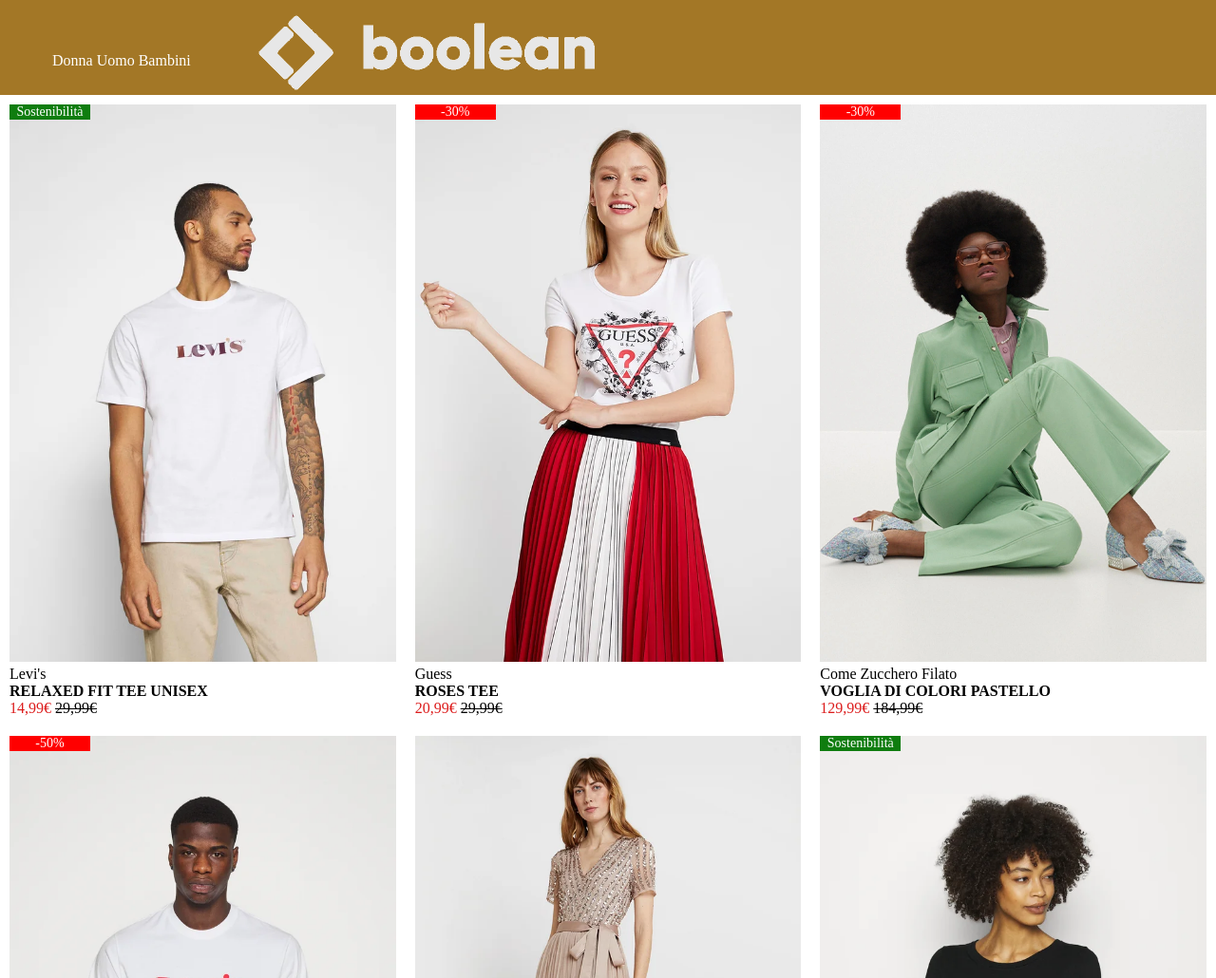
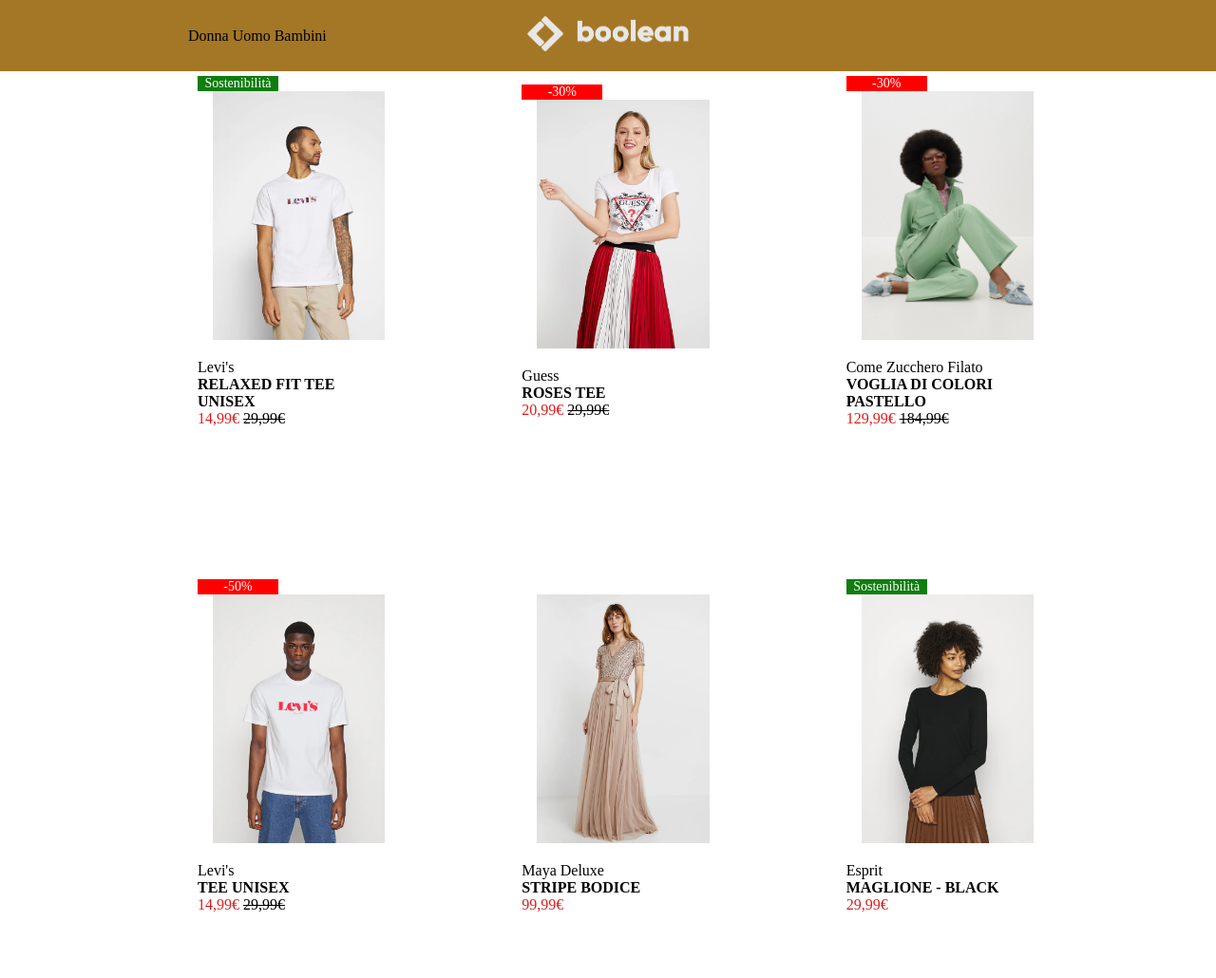
Before and after one commit to francescodev1990/html-css-boolando, a plain HTML site: page index.html in a window 1280 px wide. Shown: the top 1030 px of the page at 95% size. Drawn offline with Linux system fonts and the light colour scheme.

Commit message:
header fixed

```diff
--- a/css/style.css
+++ b/css/style.css
@@ -6,20 +6,27 @@
 
 header{
     width: 100%;
-    height: 100px;
+    height: 75px;
     background-color: rgb(163, 119, 38);
+    color: white;
+    display: flex;
+    align-items: center;
+    position: fixed;
 }
 
 .container{
-    width: 100%;
+    width: 80%;
     margin: 0 auto;
 }
-.col-25{
-    color: white;
+.col-33{
+    color: black;
     padding: 55px;
+    display: flex;
+    align-items: center;
+    margin: 15px;
 }
-.col-50 img{
-    width: 50%;
+.col-33 img{
+    width: 170px;
     margin: 16px;
 }
 
--- a/index.html
+++ b/index.html
@@ -11,13 +11,14 @@
     <header>
         <div class="container">
             <div class="row">
-                <div class="col-25">
+                <div class="col-33">
+                    <div class="header-categorie"></div>
                    Donna Uomo Bambini
                 </div>
-                <div class="col-50">
-                    <img src="./images/img/boolean-logo.png" alt="">
+                <div class="col-33">
+                    <div class="header-content"><img src="./images/img/boolean-logo.png" alt=""></div>
                 </div>
-                <div class="col-25">
+                <div class="col-33">
 
                 </div>
             </div>
```
